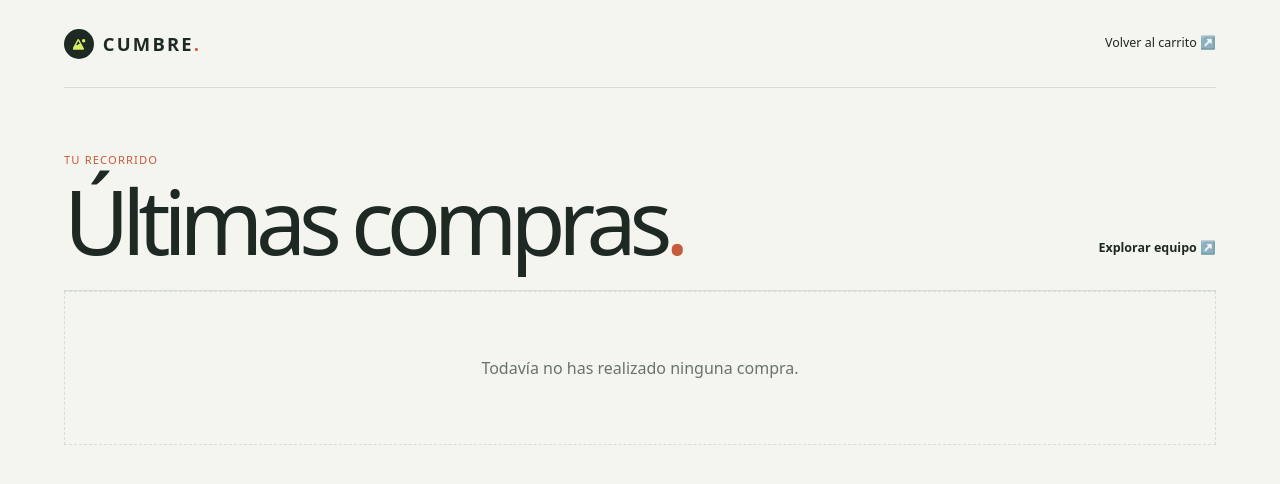
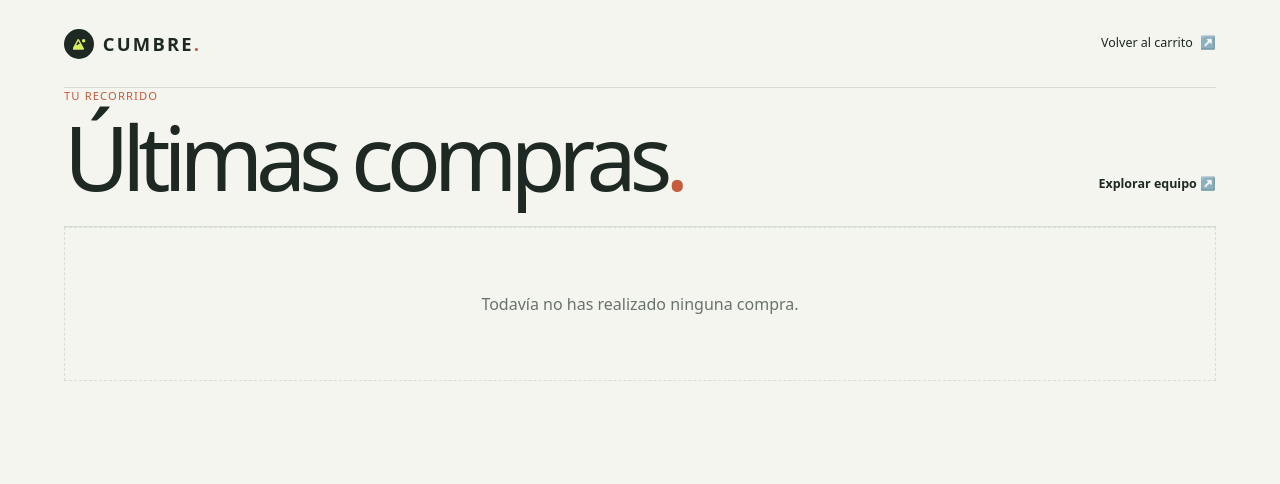
Before and after one commit to Qv1ko/ejercicio-curso-angular-moderno, an Angular app: page /compras in a window 1280 px wide. Shown: the top 484 px of the page. Built offline with nearby package versions, Linux system fonts and the light colour scheme; data requests are answered from the project's data file.

Commit message:
feat: update page titles and history navigation

```diff
--- a/src/app/app.config.ts
+++ b/src/app/app.config.ts
@@ -1,8 +1,14 @@
 import { provideHttpClient } from '@angular/common/http';
 import { ApplicationConfig, provideBrowserGlobalErrorListeners } from '@angular/core';
-import { provideRouter } from '@angular/router';
+import { provideRouter, TitleStrategy } from '@angular/router';
 import { routes } from './app.routes';
+import { AppTitleStrategy } from './shared/services/app-title.strategy';
 
 export const appConfig: ApplicationConfig = {
-  providers: [provideBrowserGlobalErrorListeners(), provideHttpClient(), provideRouter(routes)],
+  providers: [
+    provideBrowserGlobalErrorListeners(),
+    provideHttpClient(),
+    provideRouter(routes),
+    { provide: TitleStrategy, useClass: AppTitleStrategy },
+  ],
 };
--- a/src/app/app.routes.ts
+++ b/src/app/app.routes.ts
@@ -4,7 +4,7 @@ import { CartSummary } from './cart-summary/cart-summary';
 import { PurchaseHistory } from './purchase-history/purchase-history';
 
 export const routes: Routes = [
-  { path: '', component: ProductList },
-  { path: 'carrito', component: CartSummary },
-  { path: 'compras', component: PurchaseHistory },
+  { path: '', component: ProductList, data: { title: 'Catálogo' } },
+  { path: 'carrito', component: CartSummary, data: { title: 'Carrito' } },
+  { path: 'compras', component: PurchaseHistory, data: { title: 'Últimas compras' } },
 ];
--- a/src/app/purchase-history/purchase-history.css
+++ b/src/app/purchase-history/purchase-history.css
@@ -18,8 +18,10 @@
 .brand-mark img { height: 13px; transform: rotate(-45deg); width: 13px; }
 .brand-dot { color: var(--rust); }
 .back-link, .catalog-link { color: inherit; font-size: 0.78rem; text-decoration: none; }
+.back-link { align-items: center; display: inline-flex; gap: 0.45rem; }
+.back-arrow { filter: brightness(0) saturate(100%); flex: 0 0 auto; height: 14px; width: 14px; }
 .back-link:hover, .catalog-link:hover { color: var(--rust); }
-.history-content { padding-top: 4rem; }
+.back-link:hover .back-arrow { filter: invert(40%) sepia(36%) saturate(1200%) hue-rotate(325deg) brightness(87%); }
 .eyebrow { color: var(--rust); font-size: 0.7rem; letter-spacing: 0.1em; margin: 0 0 0.8rem; text-transform: uppercase; }
 .history-heading { align-items: end; border-bottom: 1px solid var(--line); display: flex; justify-content: space-between; padding-bottom: 2rem; }
 h1 { font-size: clamp(2.8rem, 7vw, 6.5rem); letter-spacing: -0.08em; line-height: 0.85; margin: 0; }
--- /dev/null
+++ b/src/app/shared/services/app-title.strategy.ts
@@ -0,0 +1,13 @@
+import { Injectable, inject } from '@angular/core';
+import { Title } from '@angular/platform-browser';
+import { RouterStateSnapshot, TitleStrategy } from '@angular/router';
+
+@Injectable()
+export class AppTitleStrategy extends TitleStrategy {
+  private readonly title = inject(Title);
+
+  override updateTitle(snapshot: RouterStateSnapshot): void {
+    const pageTitle = this.buildTitle(snapshot);
+    this.title.setTitle(pageTitle ? `CUMBRE | ${pageTitle}` : 'CUMBRE');
+  }
+}
```
